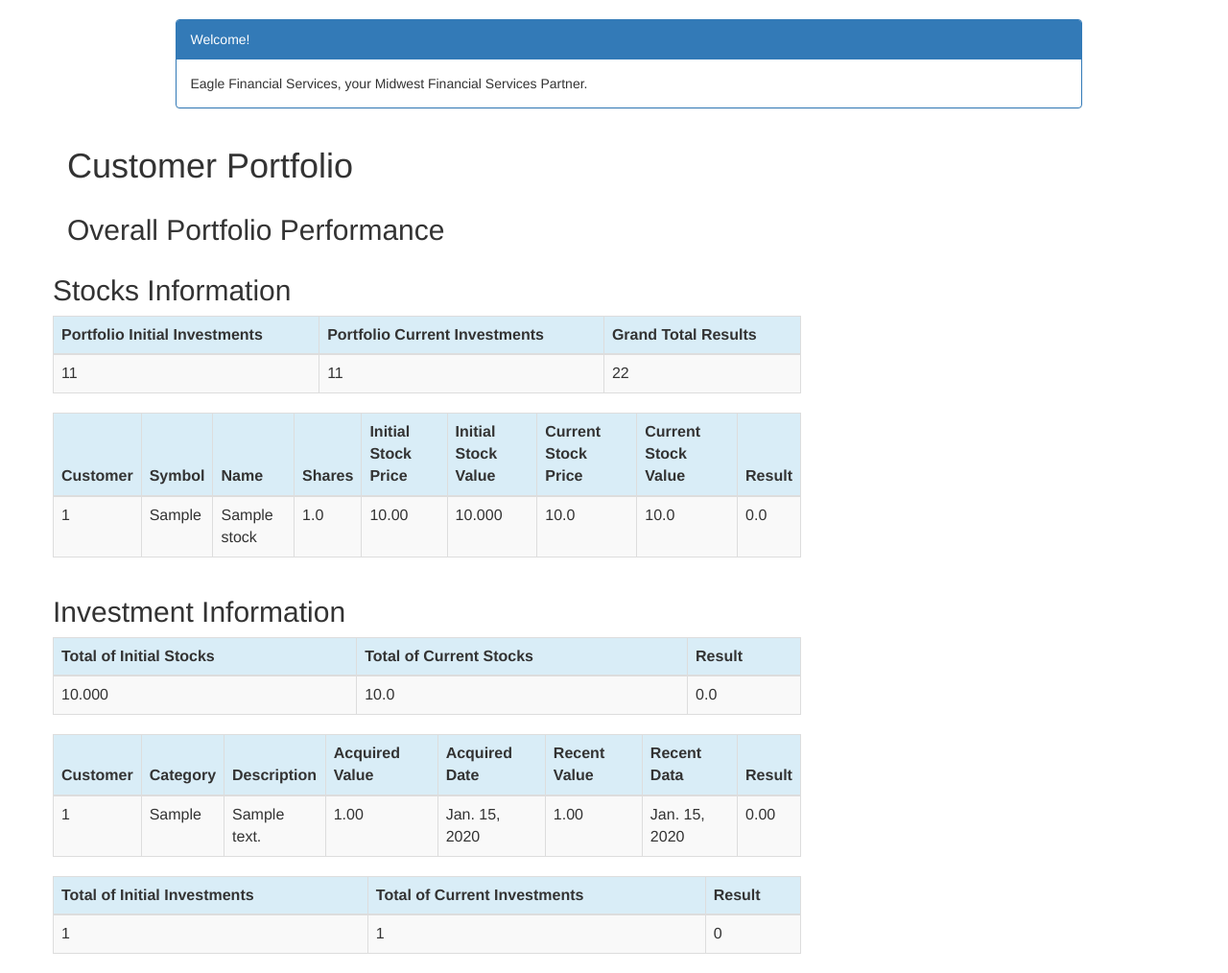
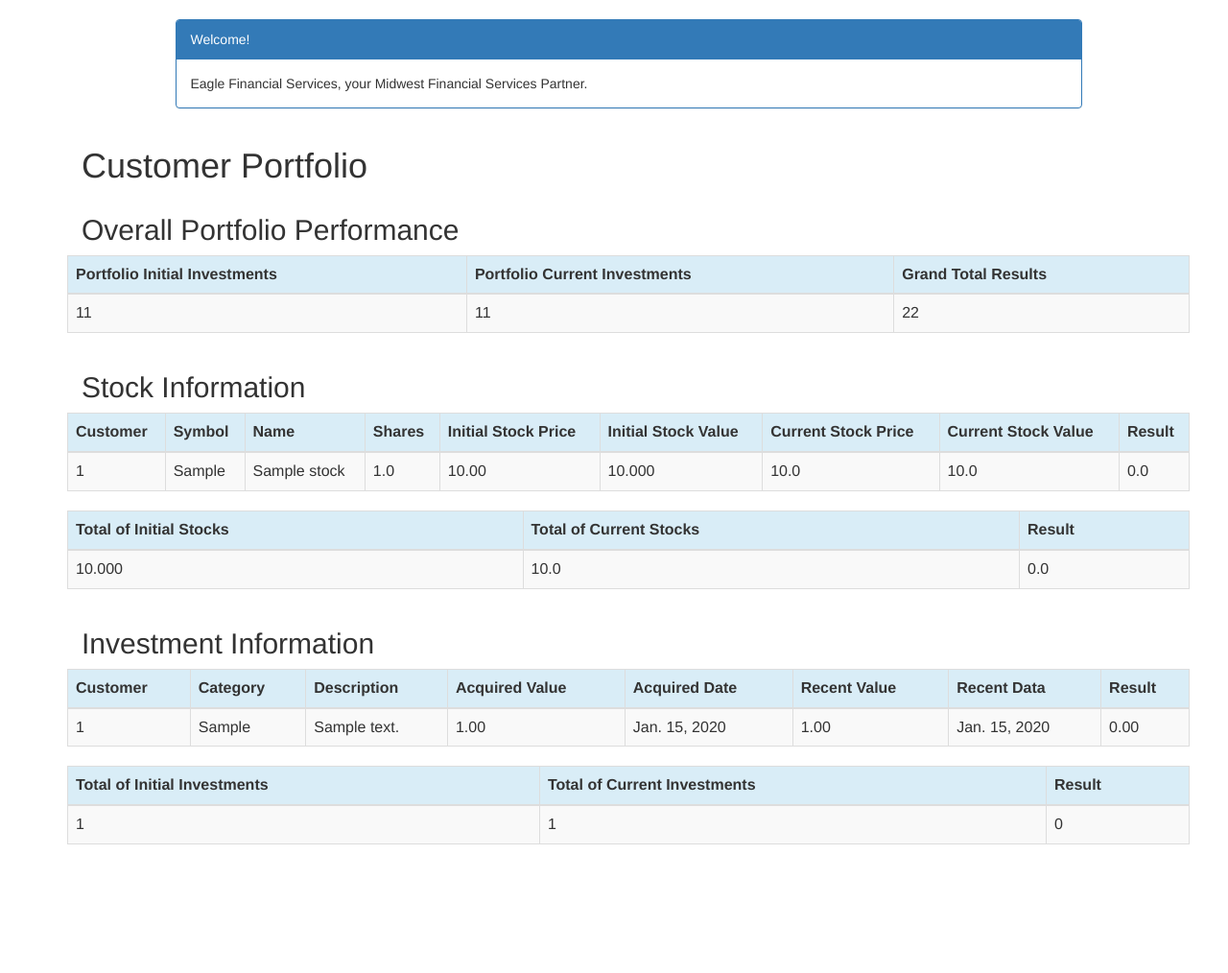
Before and after one commit to daweili1117/efs, a Django app: page /customer/1/portfolio/ in a window 1280 px wide. Shown: the part 52-1066 px from the top of the page at 96% size. After the commit the page ends 932 px from the top, so only its background shows below. Run offline with Django 3.2, Linux system fonts and the light colour scheme; a user stored in the database is signed in; tables that the repository leaves empty hold one stand-in row (values such as "Sample post"); a database or web service that is not in the repository returns one stand-in record (values such as "Sample title"); data that the repository does not hold is empty; some libraries are stand-ins or nearby versions.

Commit message:
Update portfolio.html

```diff
--- a/portfolio/templates/portfolio/portfolio.html
+++ b/portfolio/templates/portfolio/portfolio.html
@@ -25,11 +25,11 @@
                                </div>
 
                      </div>
+
+    <div class="container">
         <div class="row">
             <h1 style="padding-left: 15Px">Customer Portfolio</h1>
         </div>
-
-
         <div class="row">
             <h2 style="padding-left: 15Px">Overall Portfolio Performance</h2>
         </div>
@@ -50,11 +50,11 @@
                     </tr>
 
                 </tbody>
-
+            </table>
+        </div>
         <div class="row">
-    <h2 style="padding-left: 15Px">Stocks Information</h2>
+             <h2 style="padding-left: 15Px">Stock Information</h2>
         </div>
-
         <div class="row">
     <table class="table table-striped table-bordered table-hover">
         <thead>
@@ -85,10 +85,9 @@
                 </td>
             </tr>
         {% endfor %}
-
-
-
-
+        </tbody>
+    </table>
+</div>
         <div class="row">
     <table class="table table-striped table-bordered table-hover">
         <thead>
@@ -104,9 +103,9 @@
                 <td>{{ sum_current_stocks_value |intcomma }}</td>
                 <td>{{ sum_current_stocks_value|sub:sum_of_initial_stock_value|intcomma}}</td>
             </tr>
-
-
-
+        </tbody>
+    </table>
+</div>
         <div class="row">
             <h2 style="padding-left: 15Px">Investment Information</h2>
         </div>
@@ -138,7 +137,9 @@
                 </td>
             </tr>
         {% endfor %}
-
+        </tbody>
+    </table>
+</div>
         <div class="row">
     <table class="table table-striped table-bordered table-hover">
         <thead>
@@ -157,4 +158,16 @@
 
         </tbody>
     </table>
+</div>
+    </div>
+
+
+
+
+
+
+
+
+
+
 {% endblock %}
```
Lines whose indentation alone changed are shown as unchanged.
